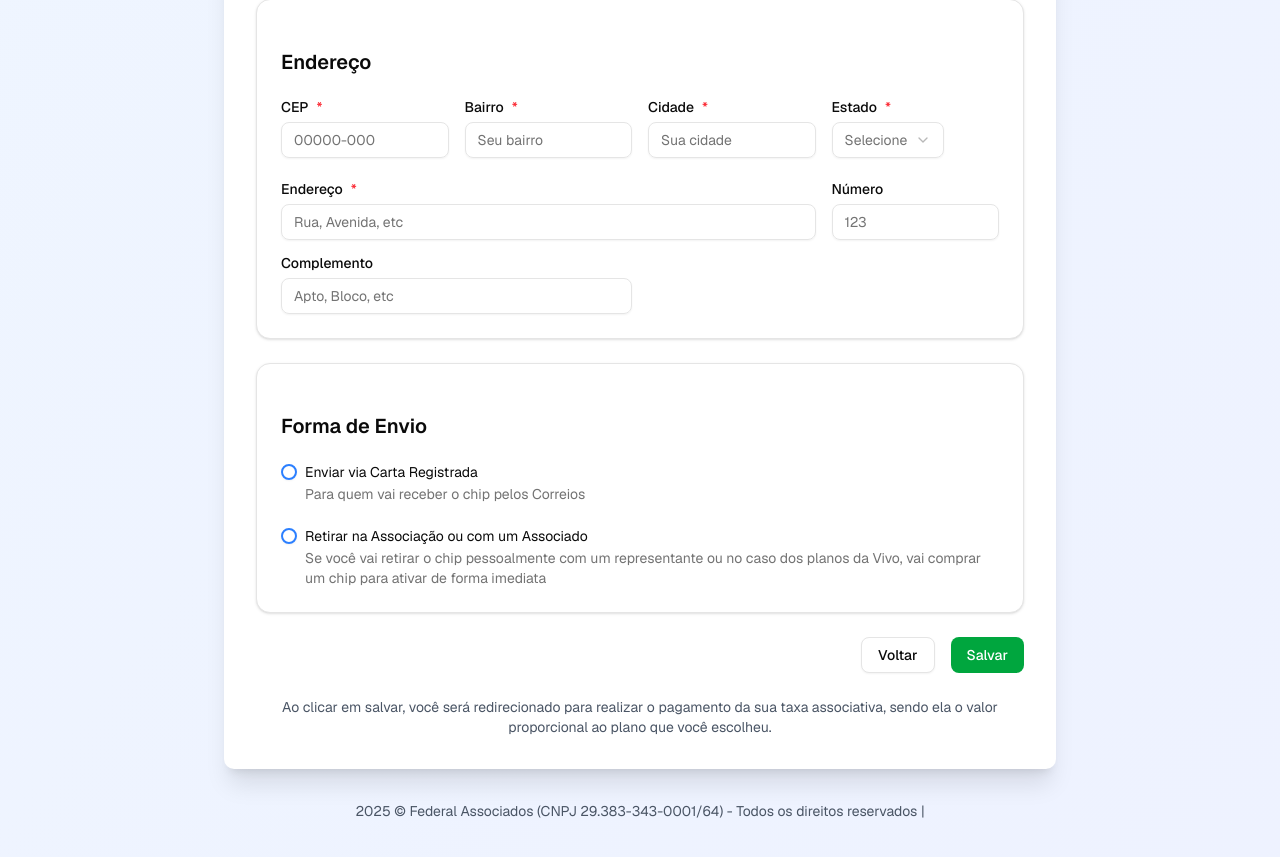
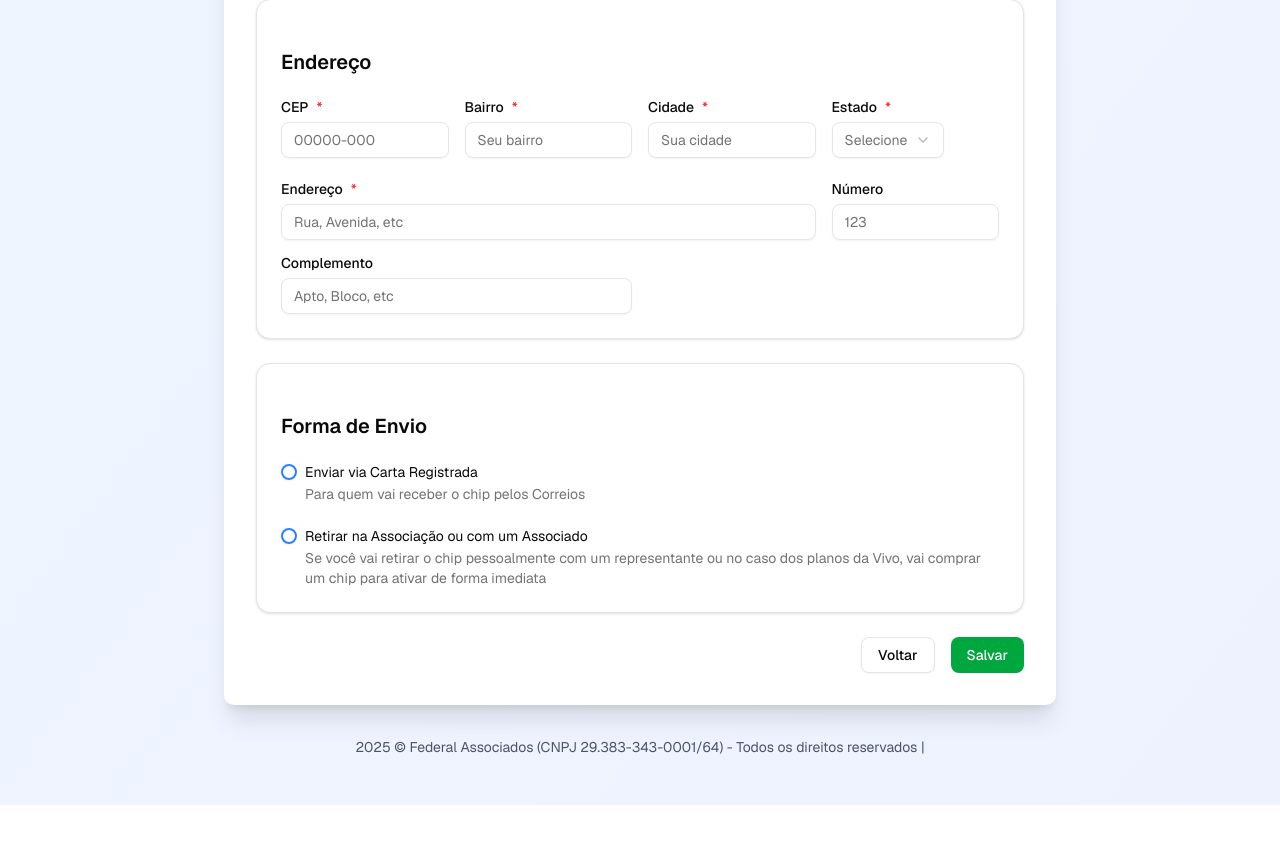
Before and after one commit to erivaniacasanova-jpg/eliii-formulario-de-seguran-a-funcionando, a Next.js app: page / in a window 1280 px wide. Shown: the part 895-1752 px from the top of the page. After the commit the page ends 1700 px from the top, so only its background shows below. Built offline with nearby package versions, Linux system fonts and the light colour scheme.

Commit message:
Updated registration-form.tsx

```diff
--- a/components/registration-form.tsx
+++ b/components/registration-form.tsx
@@ -1021,10 +1021,6 @@ export default function RegistrationForm({ representante }: RegistrationFormProp
             {loading ? "Processando..." : "Salvar"}
           </Button>
         </div>
-
-        <p className="text-sm text-gray-600 mt-4 text-center">
-          Ao clicar em salvar, você será redirecionado para realizar o pagamento da sua taxa associativa, sendo ela o valor proporcional ao plano que você escolheu.
-        </p>
       </form>
 
       <ErrorModal open={showErrorModal} onOpenChange={setShowErrorModal} message={errorMessage} />
```
